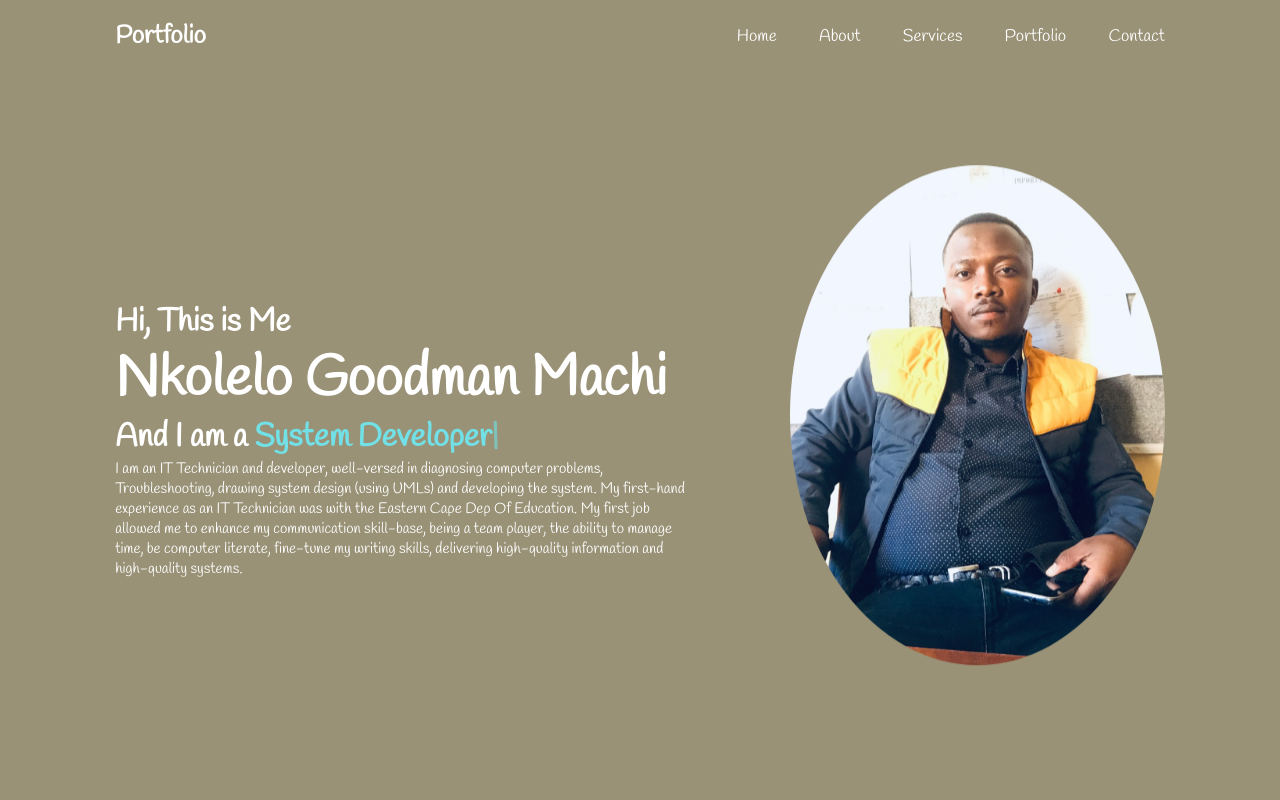
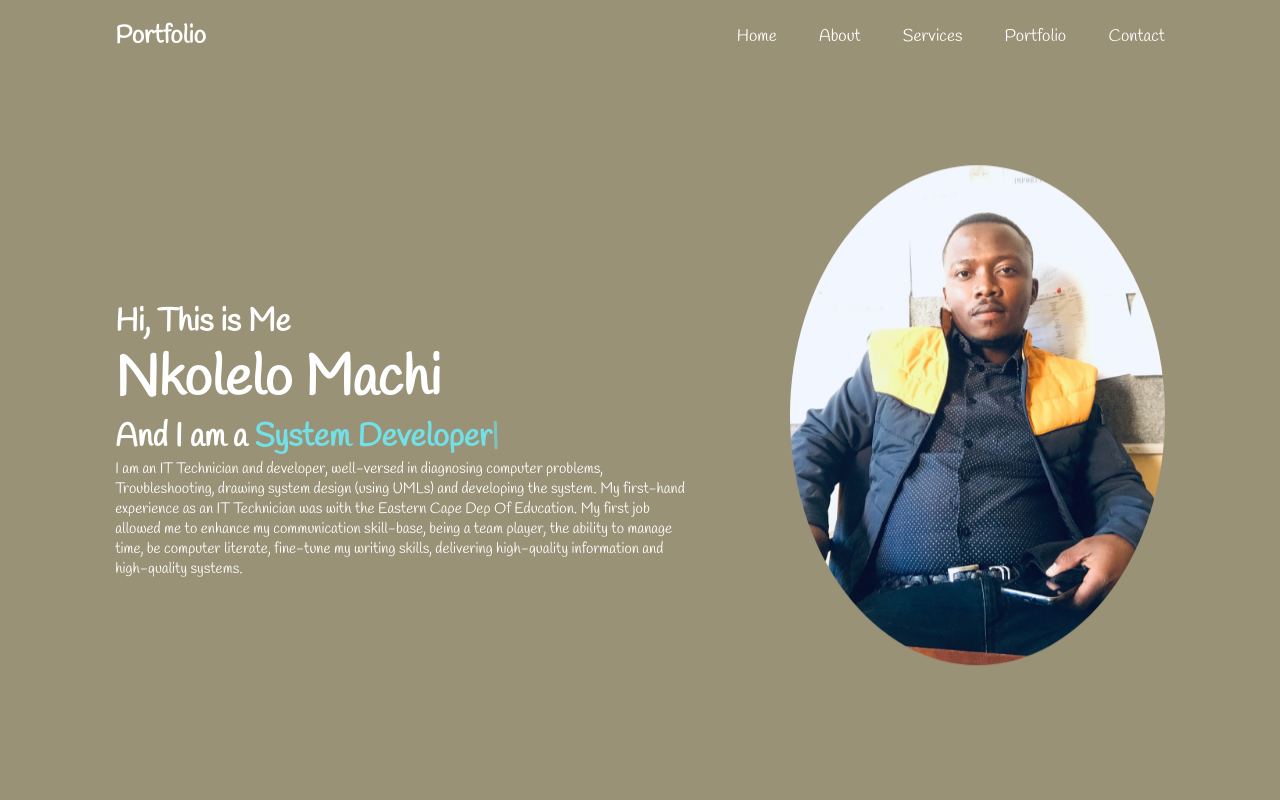
Before and after one commit to NkoleloMachi/myportfolio, a plain HTML site: page index.html in a window 1280 px wide. Shown: the top 800 px of the page. Drawn offline with nearby package versions, Linux system fonts and the light colour scheme.

Commit message:
Update index.html

```diff
--- a/index.html
+++ b/index.html
@@ -30,7 +30,7 @@
     <section class="home" id="home">
         <div class="home-section">
             <h3>Hi, This is Me</h3>
-            <h1>Nkolelo Goodman Machi</h1>
+            <h1>Nkolelo Machi</h1>
             <h3>And I am a <span class="text"></span></h3>
             <p> I am an IT Technician and developer, well-versed in diagnosing computer problems, Troubleshooting, drawing system design (using UMLs) and developing the system. My first-hand experience as an IT Technician was with the Eastern Cape Dep Of Education. My first job allowed me to enhance my communication skill-base, being a team player, the ability to manage time, be computer literate, fine-tune my writing skills, delivering high-quality information and high-quality systems.</p>
         </div>
```
